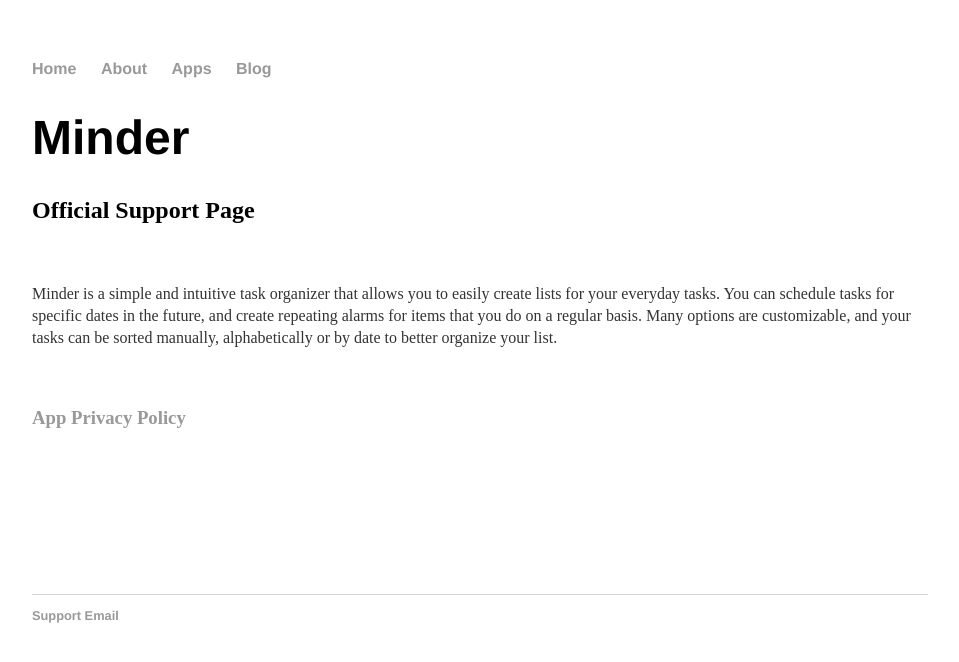
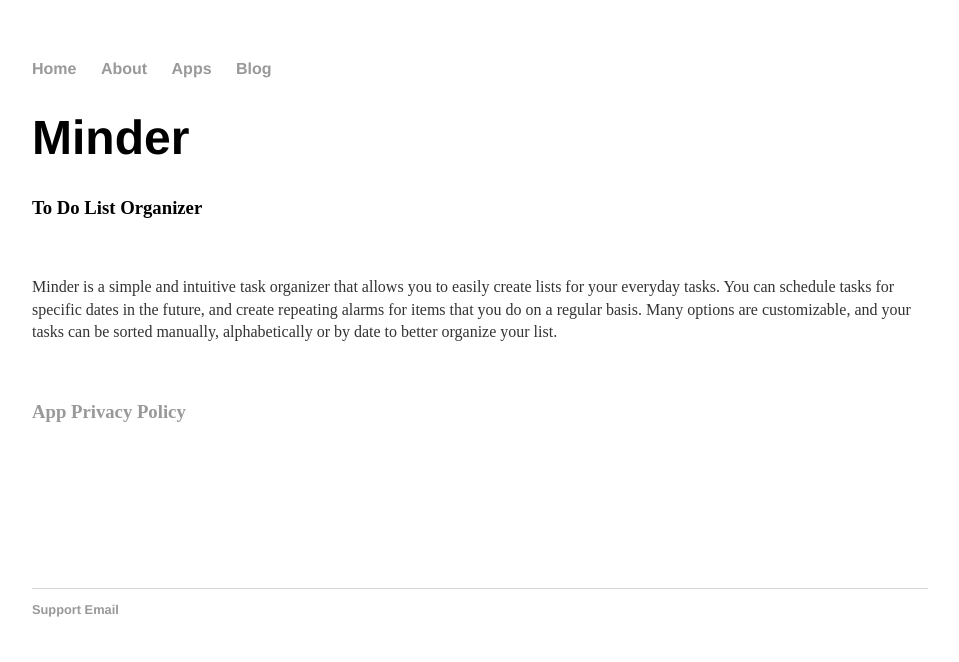
Before and after one commit to Wattholm/Wattholm.github.io, a Jekyll site: the page built from apps/minder/index.md, in a window 1280 px wide. Shown: the top 662 px of the page, without its empty margins (160-1119 px from the left). Built offline with Jekyll 4.4.1, drawn with Linux system fonts in a browser that asks for light colours; our own code applies the rules of GitHub Pages for plain Markdown files.

Commit message:
Update index.md

```diff
--- a/apps/minder/index.md
+++ b/apps/minder/index.md
@@ -1,5 +1,5 @@
 # Minder
-## Official Support Page
+### To Do List Organizer
 
 &nbsp;
 &nbsp;
```
